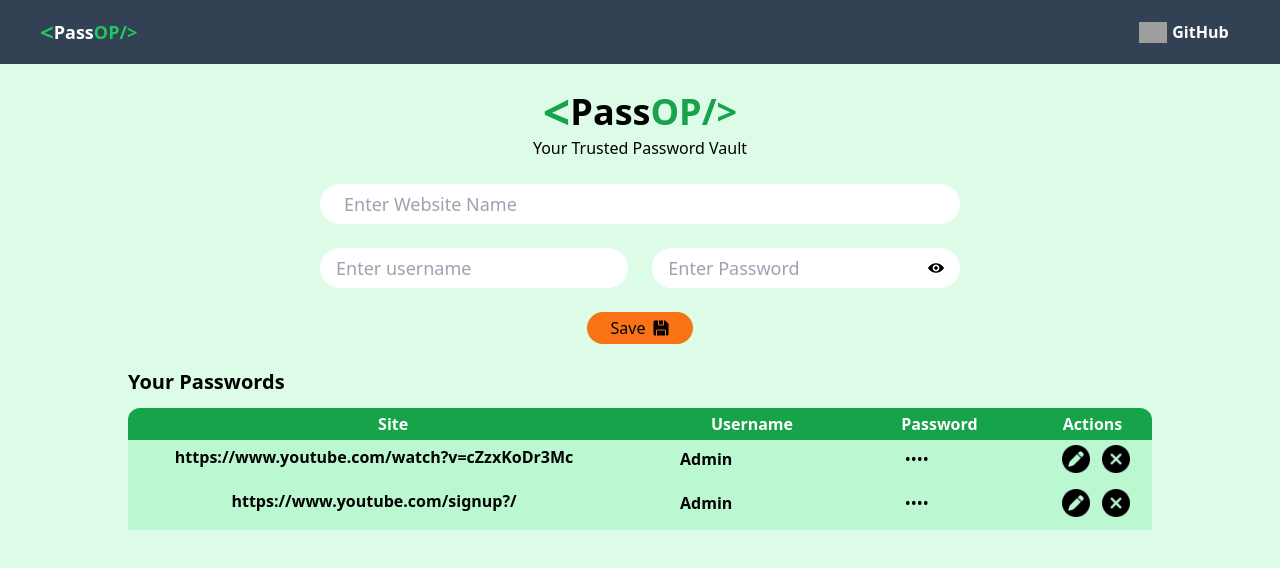
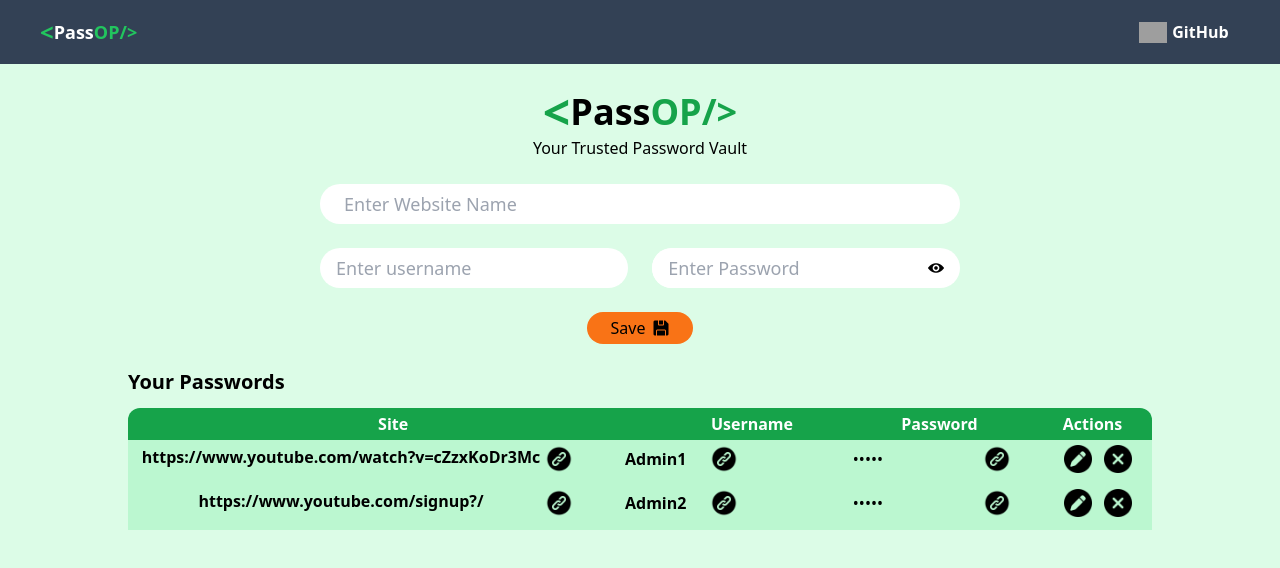
Before and after one commit to CaptainJahir/PassOP, a Next.js app: page / in a window 1280 px wide. Shown: the top 568 px of the page. Built offline with nearby package versions, Linux system fonts and the light colour scheme; grey boxes are pictures that could not be loaded.

Commit message:
Copy button sucessful

```diff
--- a/app/page.js
+++ b/app/page.js
@@ -113,8 +113,8 @@ export default function Home() {
             </div>
             {/* Here Goes the Credentials Passwords */}
             <div className="bg-green-200 border border-green-200">
-              <Passdesign url = "https://www.youtube.com/watch?v=cZzxKoDr3Mc" username ="Admin" passkey = "root"/>
-              <Passdesign url = "https://www.youtube.com/signup?/" username ="Admin" passkey = "root"/>
+              <Passdesign url = "https://www.youtube.com/watch?v=cZzxKoDr3Mc" username ="Admin1" passkey = "root1"/>
+              <Passdesign url = "https://www.youtube.com/signup?/" username ="Admin2" passkey = "root2"/>
             </div>
           </div>
         </div>
--- a/components/passDesign.js
+++ b/components/passDesign.js
@@ -1,24 +1,72 @@
 import React from 'react'
 import Image from 'next/image'
 import Link from 'next/link'
+import { useRef } from 'react'
+import { useState } from 'react'
 
 
 const Passdesign = (props) => {
+  const urlRef = useRef()
+  const userRef = useRef()
+  const passRef = useRef()
+  const [pass, setpass] = useState(props.passkey)
+
+  const savefunction = async (source) => {
+    try {
+      await navigator.clipboard.writeText(source)
+      alert("Copied Sucessfully")
+    } catch (error) {
+      alert("Copy Failed")
+    }
+  }
+  const copyurl = () => {
+    savefunction(urlRef.current.innerText)
+  }
+
+  const copyuser = async () => {
+    savefunction(userRef.current.innerText)
+  }
+
+  const copypass = async () => {
+    savefunction(pass)
+  }
+
   return (
     <div className="py-1 px-2 grid grid-cols-[3fr_1fr_1fr_.6fr] gap-4 mb-2 bg-green-200">
       {/* Website URL */}
+      {/* This is a Main Container */}
+      <div className='grid grid-cols-[1fr_40px]'>
       <Link href={props.url} target='_blank'>
-        <div className="flex justify-center items-center rounded-full font-semibold cursor-pointer  hover:bg-[rgb(181,255,181)] ">
+        <div className="flex justify-center items-center rounded-full font-semibold cursor-pointer  hover:bg-[rgb(181,255,181)]" ref={urlRef}>
           {props.url}
         </div>
       </Link>
 
-      <div className="flex justify-center items-center rounded-full font-semibold cursor-pointer hover:bg-[rgb(181,255,181)]">
-        {props.username}
+      {/* Here Goes the copy button */}
+
+      <Image src="/assets/Copy.png" alt="revel" width={28} height={28} className="cursor-pointer" onClick={() => {copyurl()}}/>
       </div>
 
-      <div className="flex justify-center items-center rounded-full hover:bg-[rgb(181,255,181)]">
-        <input type="password" className="bg-transparent outline-none text-center" value={props.passkey} readOnly />
+      {/* Username container */}
+      <div className='grid grid-cols-[1fr_40px]'>
+        <div className="flex justify-center items-center rounded-full font-semibold cursor-pointer hover:bg-[rgb(181,255,181)]" ref={userRef}>
+          {props.username}
+        </div>
+
+        {/* Here Goes the copy button */}
+
+        <Image src="/assets/Copy.png" alt="revel" width={28} height={28} className="cursor-pointer" onClick={() => {copyuser()}}/>
+      </div>
+
+      {/* Here Goes the Password */}
+      <div className='grid grid-cols-[1fr_40px]'>
+        <div className="flex justify-center items-center rounded-full hover:bg-[rgb(181,255,181)]" ref={passRef}>
+          <input type="password" className="bg-transparent outline-none text-center cursor-pointer" value={props.passkey} readOnly />
+
+          {/* Here Goes the copy button */}
+
+        <Image src="/assets/Copy.png" alt="revel" width={28} height={28} className="cursor-pointer" onClick={() => {copypass()}}/>
+        </div>
       </div>
 
         {/* Edit and Delete Option */}
```
Also changed, not shown: public/assets/Copy.png (added), public/assets/friends.jpg (deleted).
